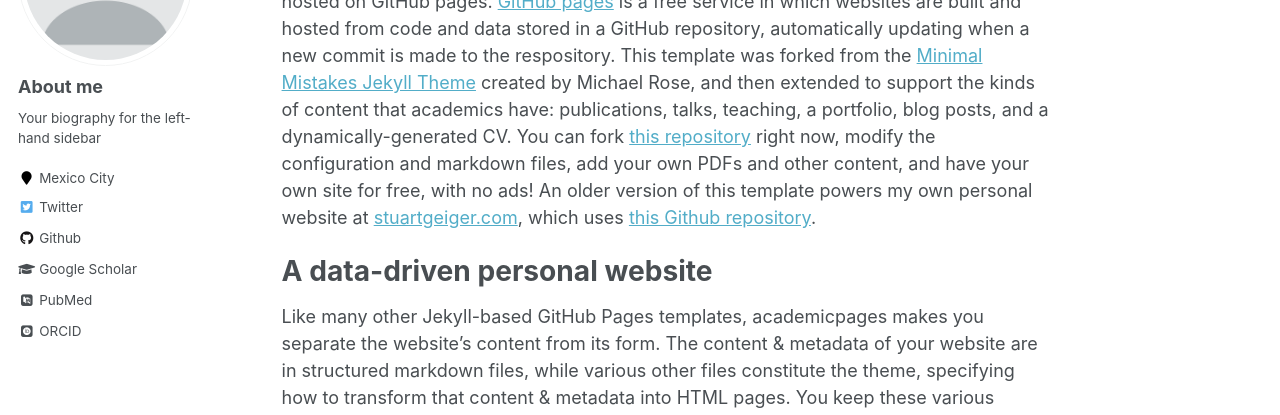
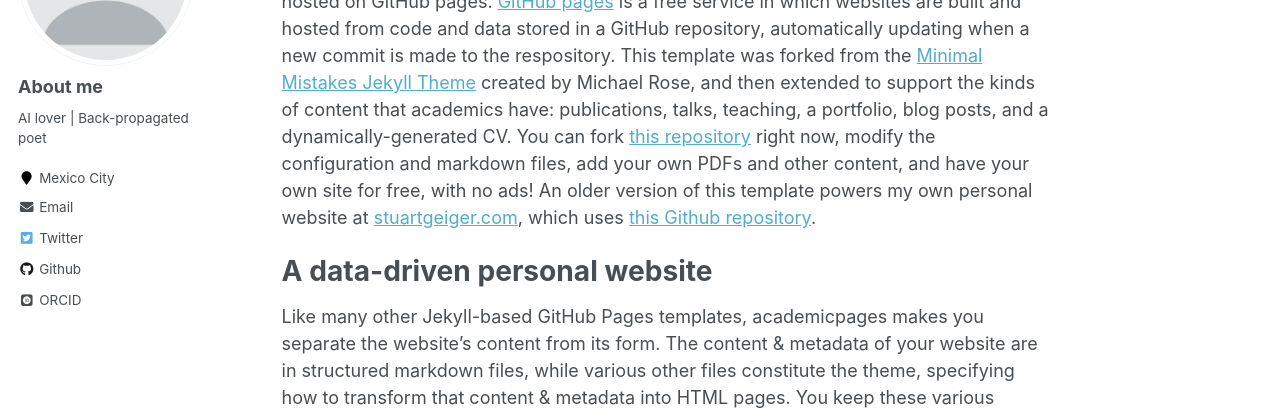
Before and after one commit to roher1727/roher1727.github.io, a Jekyll site: the page built from _pages/about.md, in a window 1280 px wide. Shown: the part 227-642 px from the top of the page. Built offline with Jekyll 4.4.1, drawn with Linux system fonts in a browser that asks for light colours; some web fonts are replaced.

Commit message:
[ADD] Personal“

```diff
--- a/_config.yml
+++ b/_config.yml
@@ -82,12 +82,12 @@
 author:
   name             : "About me"
   avatar           : "profile.png"
-  bio              : "Your biography for the left-hand sidebar"
+  bio              : "AI lover | Back-propagated poet"
   location         : "Mexico City"
   employer         :
-  pubmed           : "https://www.ncbi.nlm.nih.gov/pubmed/?term=john+snow"
-  googlescholar    : "http://yourfullgooglescholarurl.com"
-  email            :
+  pubmed           :
+  googlescholar    :
+  email            : "alehr343@gmail.com"
   researchgate     :  # example: "https://www.researchgate.net/profile/yourprofile"
   uri              :
   bitbucket        :
```
